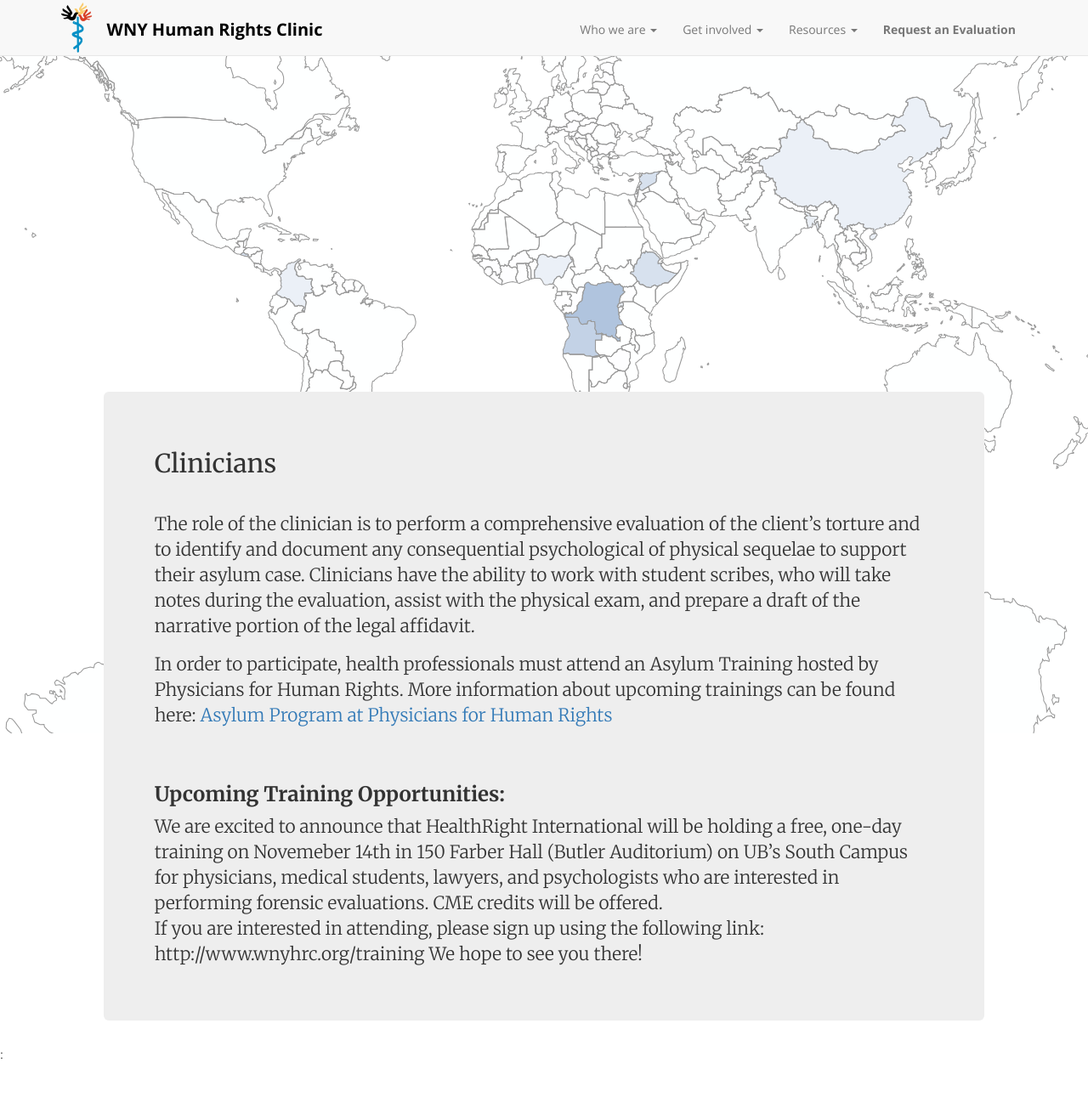
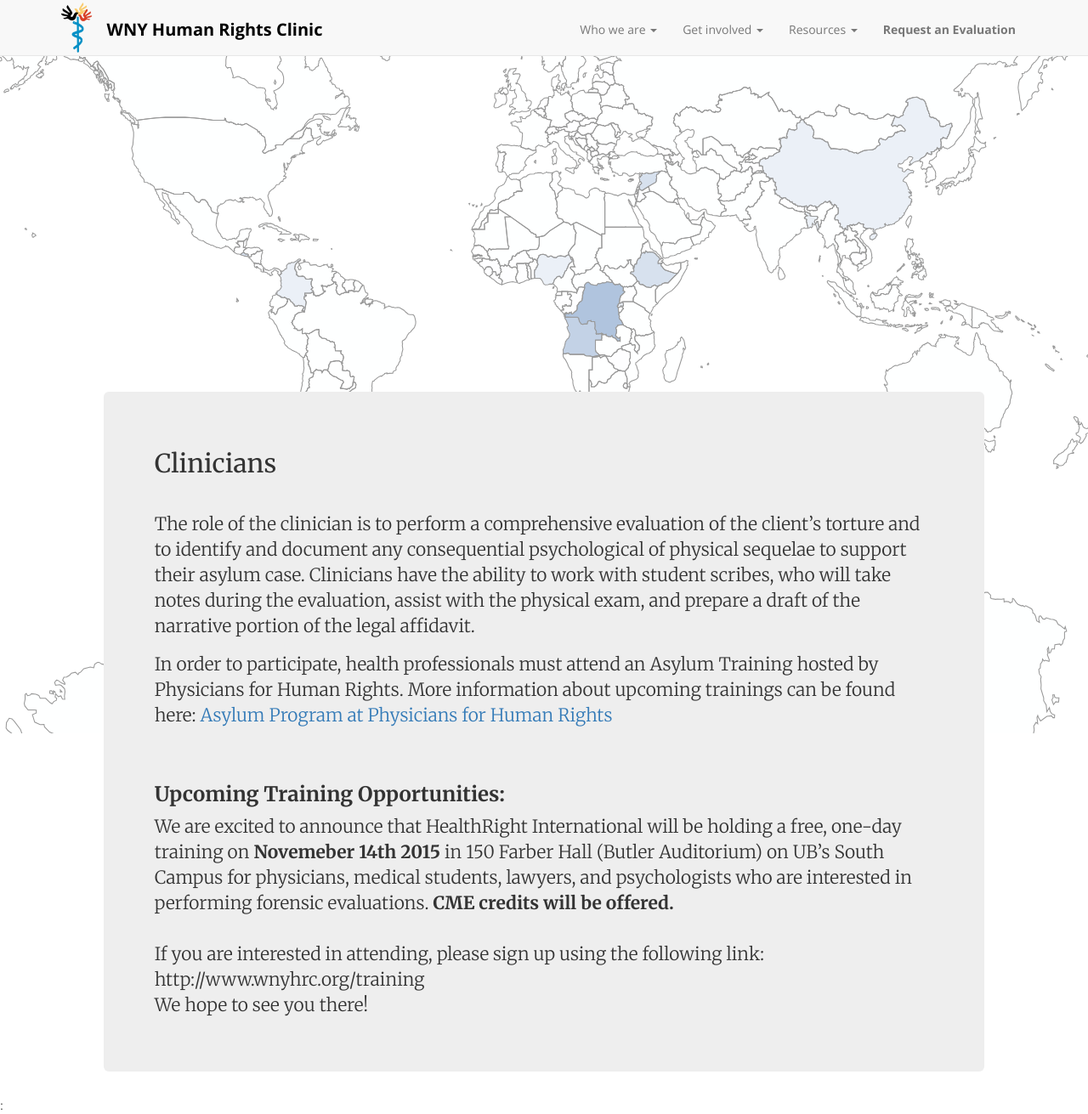
Before and after one commit to bquarant/wnyhrc, a Jekyll site: the page built from clinicians.md, in a window 1280 px wide and 1311 px high. Shown: the whole window at 85% size. Built offline with Jekyll 4.4.1, drawn with Linux system fonts in a browser that asks for light colours; comment, search, counter and statistics services are not loaded.

Commit message:
formatting

```diff
--- a/clinicians.md
+++ b/clinicians.md
@@ -12,6 +12,8 @@
 <br>
 
 <h3><strong>Upcoming Training Opportunities:</strong></h3>
-We are excited to announce that HealthRight International will be holding a free, one-day training on Novemeber 14th in 150 Farber Hall (Butler Auditorium) on UB's South Campus for physicians, medical students, lawyers, and psychologists who are interested in performing forensic evaluations. CME credits will be offered.
+We are excited to announce that HealthRight International will be holding a free, one-day training on <strong>Novemeber 14th 2015</strong> in 150 Farber Hall (Butler Auditorium) on UB's South Campus for physicians, medical students, lawyers, and psychologists who are interested in performing forensic evaluations. <strong>CME credits will be offered.</strong>
+<br>
 If you are interested in attending, please sign up using the following link: http://www.wnyhrc.org/training
+<br>
 We hope to see you there!
```
